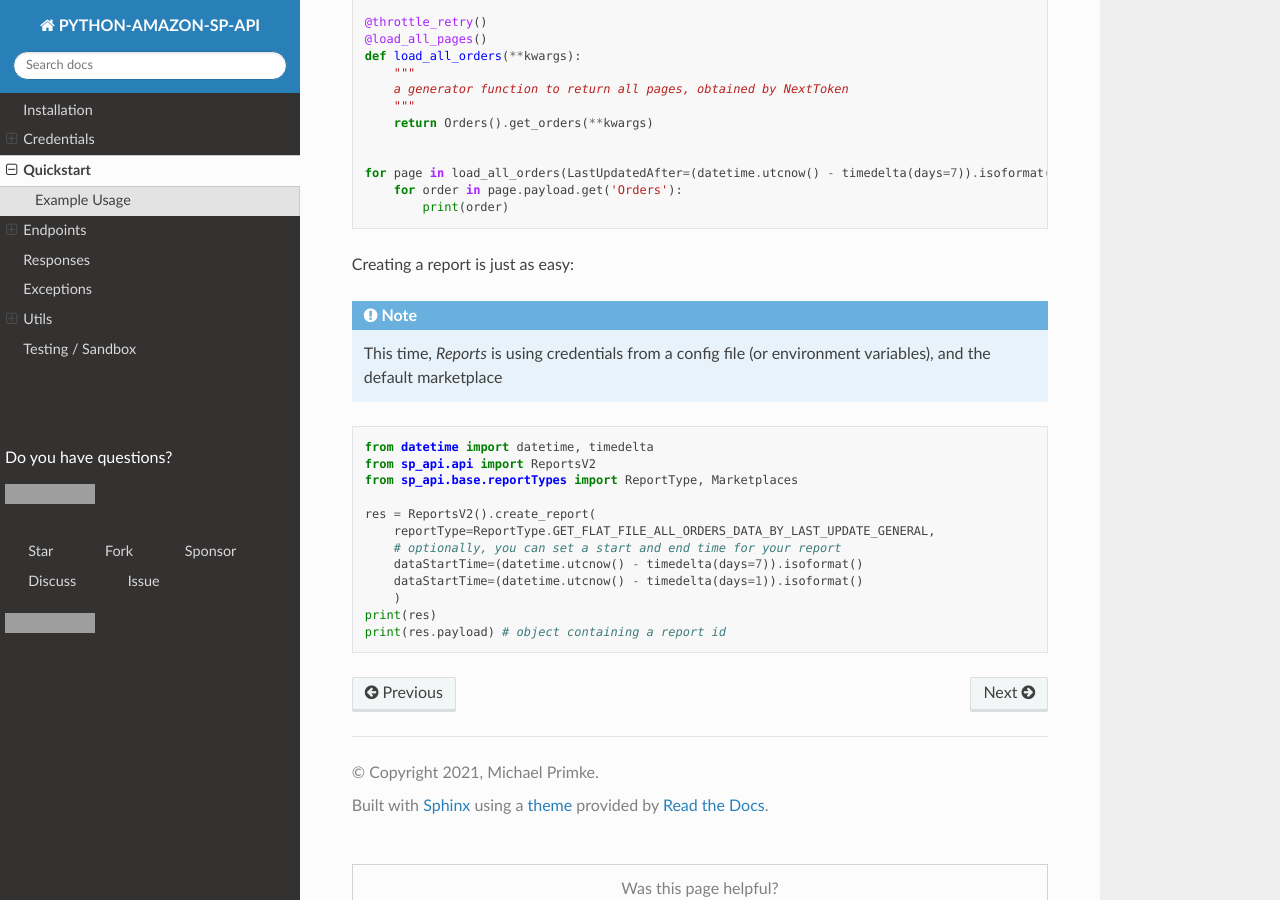
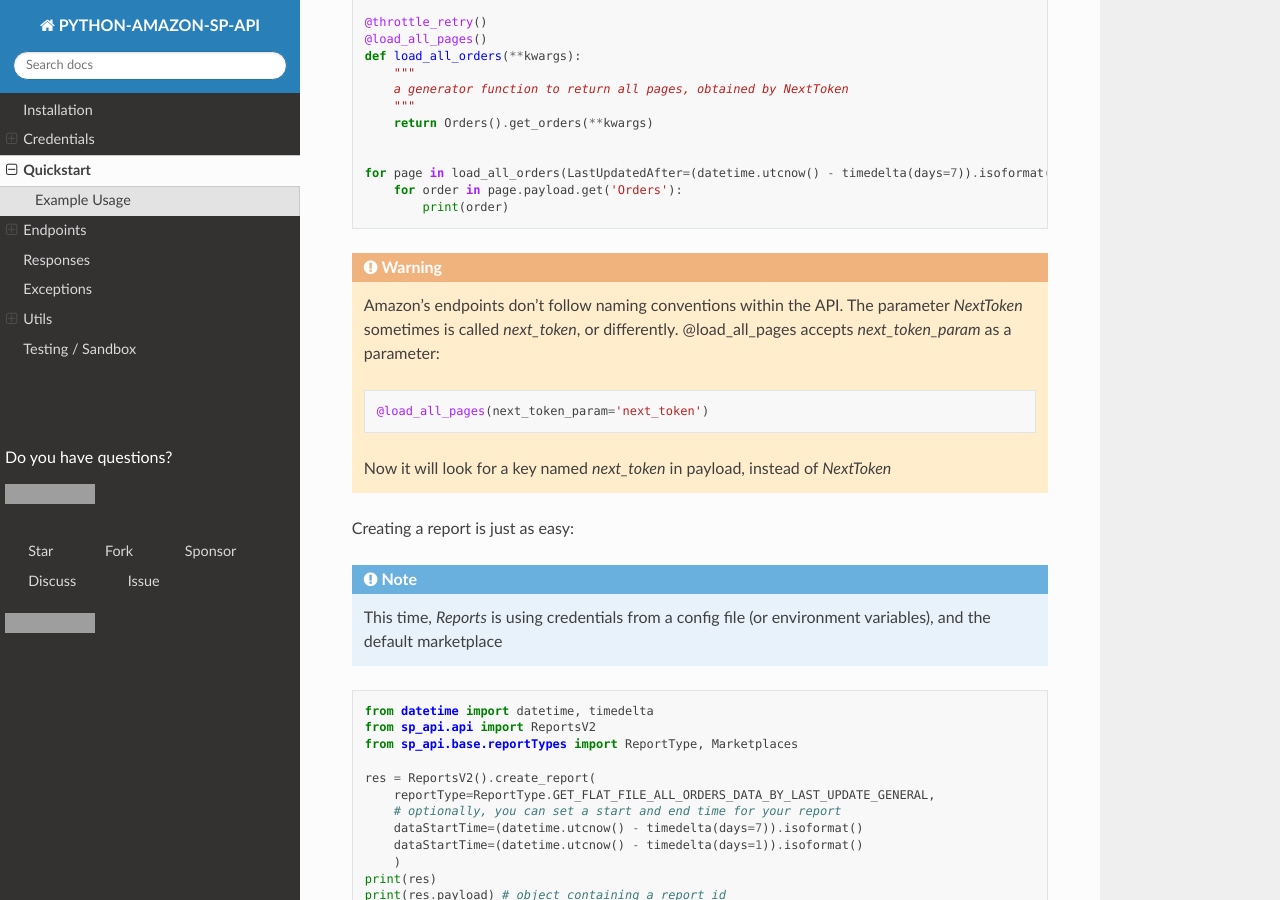
Before and after one commit to saleweaver/sp-api-docs, a Sphinx documentation site: the page built from docs/quickstart.rst, in a window 1280 px wide and 900 px high, scrolled down 1524 px. Built offline with Sphinx 7.4.7 and the Read the Docs theme 2.0.0, drawn with Linux system fonts in a browser that asks for light colours; comment, search, counter and statistics services are not loaded; grey boxes are pictures that could not be loaded.

```diff
--- a/docs/quickstart.rst
+++ b/docs/quickstart.rst
@@ -93,6 +93,18 @@
             print(order)
 
 
+.. warning::
+
+    Amazon's endpoints don't follow naming conventions within the API. The parameter `NextToken` sometimes is called `next_token`, or differently.
+    @load_all_pages accepts `next_token_param` as a parameter:
+
+    .. code-block:: python
+
+        @load_all_pages(next_token_param='next_token')
+
+    Now it will look for a key named `next_token` in payload, instead of `NextToken`
+
+
 Creating a report is just as easy:
 
 .. note::
```
